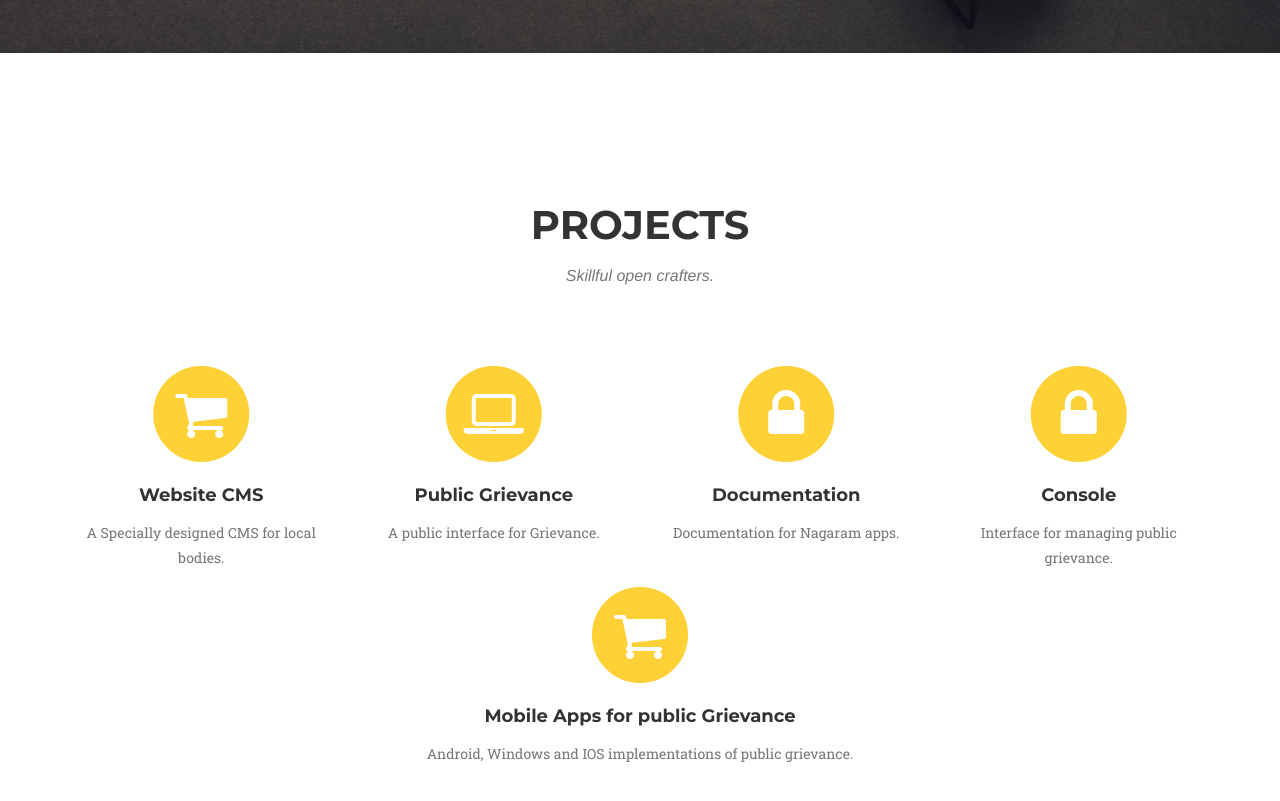
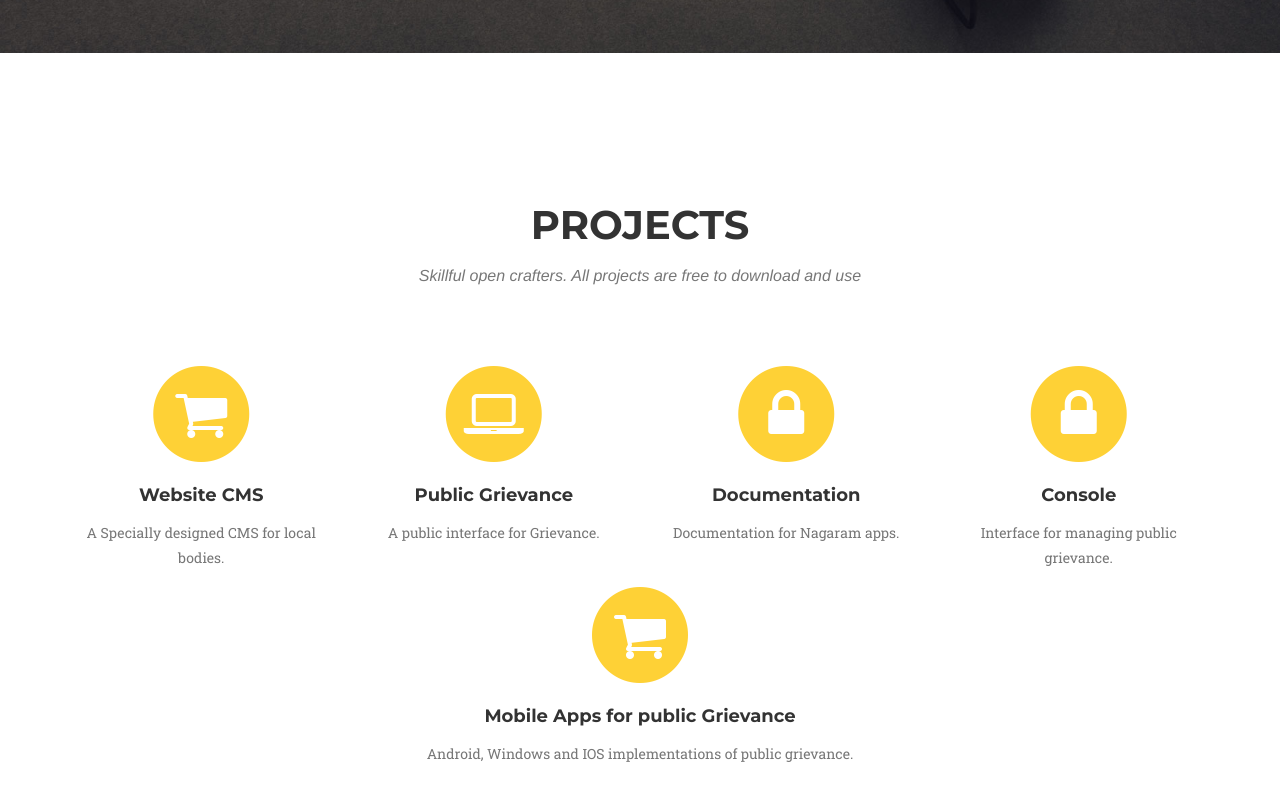
Before and after one commit to openadm/openadm.github.io, a plain HTML site: page nagaram/index.html in a window 1280 px wide. Shown: the part 705-1506 px from the top of the page. Drawn offline with nearby package versions, Linux system fonts and the light colour scheme; a web font is replaced by a local one.

Commit message:
Added caption to projects!

```diff
--- a/nagaram/index.html
+++ b/nagaram/index.html
@@ -91,7 +91,7 @@
             <div class="row">
                 <div class="col-lg-12 text-center">
                     <h2 class="section-heading">Projects</h2>
-                    <h3 class="section-subheading text-muted">Skillful open crafters.</h3>
+                    <h3 class="section-subheading text-muted">Skillful open crafters. All projects are free to download and use</h3>
                 </div>
             </div>
             <div class="row text-center">
```
